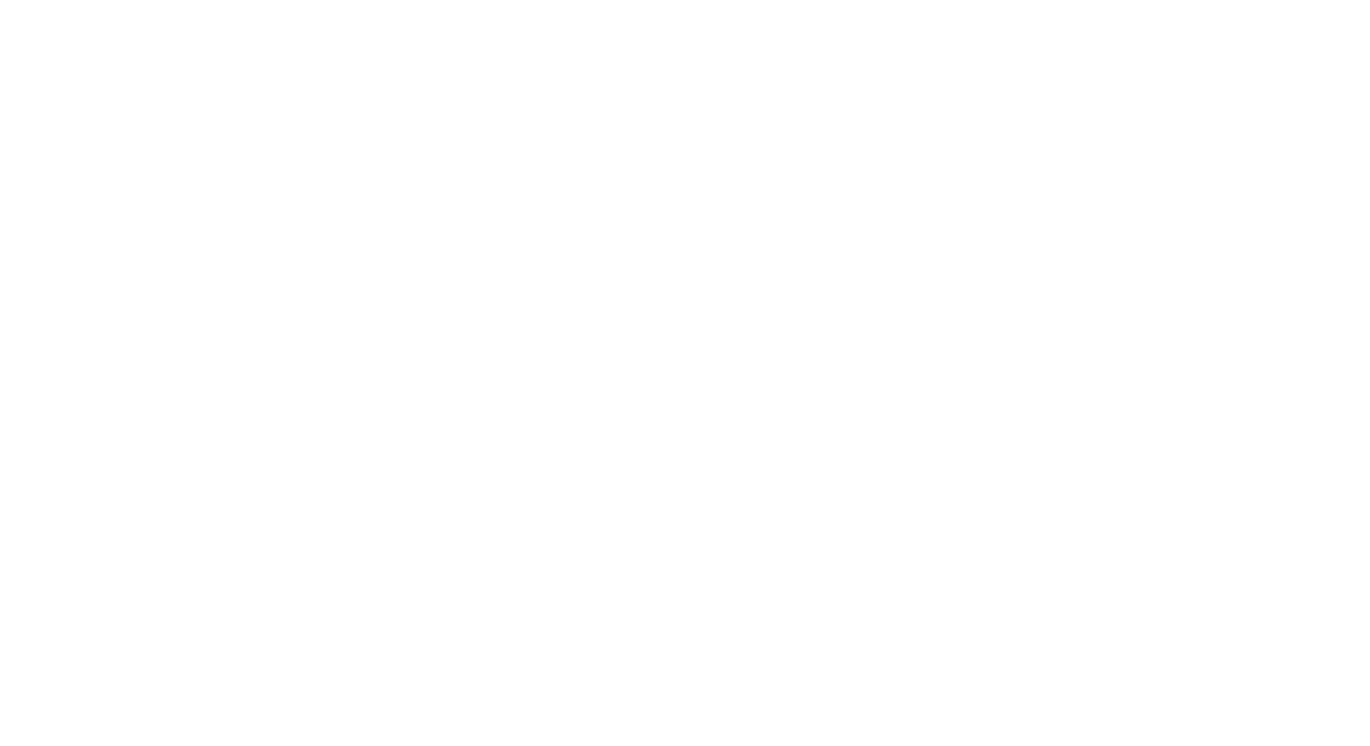
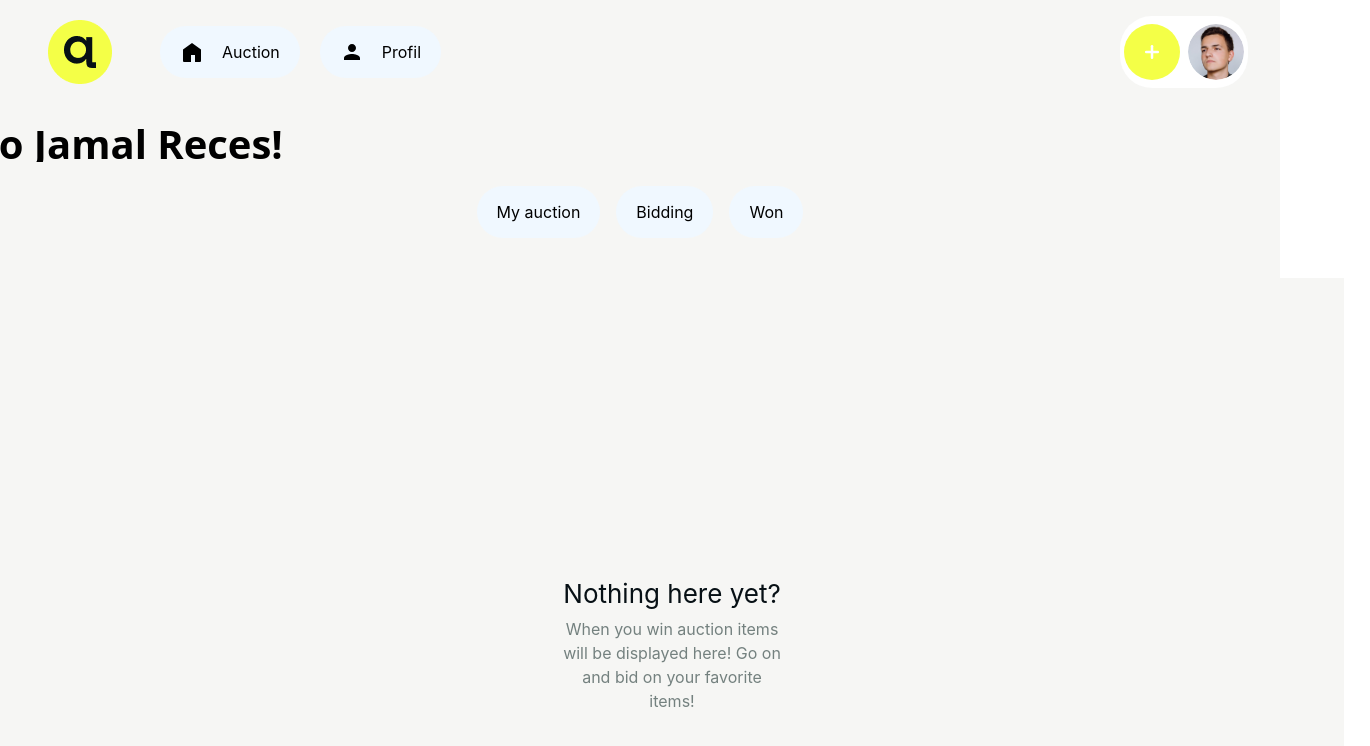
Before and after one commit to AndjelaShida/AuctionBay-Frontend, a React (Vite) app: page /wonemptystate in a window 1280 px wide. Before the commit this address had no page. Shown: the top 746 px of the page, 1370 px wide, since content can reach past the window. Built offline with nearby package versions, Linux system fonts and the light colour scheme.

Commit message:
empty state all files

```diff
--- /dev/null
+++ b/src/emptyState/EmptyState.style.ts
@@ -0,0 +1,53 @@
+import styled from "styled-components";
+
+export const Content = styled.div`
+  display: flex;
+  flex-direction: column;
+  width: 100%;
+  height: 850px;
+  gap: 16px;
+  background-color: #f6f6f4;
+
+`;
+export const TabContent = styled.div`
+  display: flex;
+  width: 100%;
+  height: 786px;
+  gap: 16px;
+  background-color: #f6f6f4;
+  padding: 0 32px;
+  justify-content: center;
+  align-items: center;
+
+`;
+export const EmptyState = styled.div`
+  display: flex;
+  width: 226px;
+  height: 135px;
+  flex-direction: column;
+  gap: 8px;
+  justify-content: center;
+  align-items: center;
+`;
+export const TextTitle = styled.div`
+  width: 350px;
+  height: 31px;
+  font-family: Inter, sans-serif;
+  font-weight: 700px;
+  font-size: 26px;
+  color: #071015;
+  line-height: 120%;
+  text-align: center;
+
+`;
+export const TextCaption = styled.div`
+  width: 226px;
+  height: 96px;
+  font-family: Inter, sans-serif;
+  font-weight: 300px;
+  font-size: 16px;
+  line-height: 24px;
+  color: #74817f;
+  text-align: center;
+
+`;
--- /dev/null
+++ b/src/emptyState/biddingEmpty.tsx
@@ -0,0 +1,98 @@
+import {
+  CircleButton,
+  IconButton,
+  LeftNavigation,
+  Navbar,
+  NavbarContent,
+  NavButton,
+  NavigationTab,
+  ProfileImage,
+  RightNavigation,
+  Wrapper,
+} from "../Base/Base.style";
+import { HomeIcon, UserIcon } from "../icons/homeIcon";
+import {
+  ButtonGroup,
+  NavButton2,
+  TabBar,
+   Title
+} from "../pages/profile/myAuction.style";
+import {
+  Content,
+  EmptyState,
+  TabContent,
+  TextCaption,
+  TextTitle,
+} from "./EmptyState.style";
+
+const BiddingEmpty: React.FC = () => {
+  return (
+    <Wrapper>
+      <Navbar>
+        <NavbarContent>
+          <LeftNavigation>
+            <IconButton to="#">
+              <img src="images/Left navigation.png" alt="left navigation" />
+            </IconButton>
+
+            <NavigationTab>
+              <NavButton to="/auction">
+                <HomeIcon />
+                Auction
+              </NavButton>
+
+              <NavButton to="/profile">
+                <UserIcon />
+                Profil
+              </NavButton>
+            </NavigationTab>
+          </LeftNavigation>
+
+          <RightNavigation>
+            <CircleButton to="/create">
+              <svg
+                width="20"
+                height="20"
+                viewBox="0 0 24 24"
+                fill="none"
+                stroke="white"
+                strokeWidth="3"
+                strokeLinecap="round"
+                strokeLinejoin="round"
+              >
+                <line x1="12" y1="5" x2="12" y2="19" />
+                <line x1="5" y1="12" x2="19" y2="12" />
+              </svg>
+            </CircleButton>
+
+            <ProfileImage to="/profile">
+              <img src="/images/profile.png" alt="Profile"></img>
+            </ProfileImage>
+          </RightNavigation>
+        </NavbarContent>
+      </Navbar>
+
+      <Title>Hello Jamal Reces! </Title>
+      <Content>
+        <TabBar>
+          <ButtonGroup>
+            <NavButton2 to="/myauction">My auction</NavButton2>
+            <NavButton2 to="/bidding">Bidding</NavButton2>
+            <NavButton2 to="/Won ">Won</NavButton2>
+          </ButtonGroup>
+        </TabBar>
+
+        <TabContent>
+          <EmptyState>
+            <TextTitle>No bidding in progress!</TextTitle>
+            <TextCaption>
+              Start bidding by finding new items you like on “Auction” page
+            </TextCaption>
+          </EmptyState>
+        </TabContent>
+      </Content>
+    </Wrapper>
+  );
+};
+
+export default BiddingEmpty;
--- /dev/null
+++ b/src/emptyState/profilEmptyState.tsx
@@ -0,0 +1,101 @@
+import {
+  CircleButton,
+  IconButton,
+  LeftNavigation,
+  Navbar,
+  NavbarContent,
+  NavButton,
+  NavigationTab,
+  ProfileImage,
+  RightNavigation,
+  Wrapper,
+
+} from "../Base/Base.style";
+import { HomeIcon, UserIcon } from "../icons/homeIcon";
+import {
+  ButtonGroup,
+  NavButton2,
+  TabBar,
+  Title
+} from "../pages/profile/myAuction.style";
+import {
+  Content,
+  EmptyState,
+  TabContent,
+  TextCaption,
+  TextTitle,
+
+} from "./EmptyState.style";
+
+const ProfilEmptyState: React.FC = () => {
+  return (
+    <Wrapper>
+      <Navbar>
+        <NavbarContent>
+          <LeftNavigation>
+            <IconButton to="#">
+              <img src="images/Left navigation.png" alt="left navigation" />
+            </IconButton>
+
+            <NavigationTab>
+              <NavButton to="/auction">
+                <HomeIcon />
+                Auction
+              </NavButton>
+
+              <NavButton to="/profile">
+                <UserIcon />
+                Profil
+              </NavButton>
+            </NavigationTab>
+          </LeftNavigation>
+
+          <RightNavigation>
+            <CircleButton to="/create">
+              <svg
+                width="20"
+                height="20"
+                viewBox="0 0 24 24"
+                fill="none"
+                stroke="white"
+                strokeWidth="3"
+                strokeLinecap="round"
+                strokeLinejoin="round"
+              >
+                <line x1="12" y1="5" x2="12" y2="19" />
+                <line x1="5" y1="12" x2="19" y2="12" />
+              </svg>
+            </CircleButton>
+
+            <ProfileImage to="/profile">
+              <img src="/images/profile.png" alt="Profile"></img>
+            </ProfileImage>
+          </RightNavigation>
+        </NavbarContent>
+      </Navbar>
+
+      <Title>Hello Jamal Reces! </Title>
+      <Content>
+        <TabBar>
+          <ButtonGroup>
+            <NavButton2 to="/myauction">My auction</NavButton2>
+            <NavButton2 to="/bidding">Bidding</NavButton2>
+            <NavButton2 to="/Won ">Won</NavButton2>
+          </ButtonGroup>
+        </TabBar>
+
+        <TabContent>
+          <EmptyState>
+            <TextTitle>On no, no auctions added!</TextTitle>
+            <TextCaption>
+              To add new auction click “+” button in navigation bar and new
+              auctions wil be added here!
+            </TextCaption>
+          </EmptyState>
+        </TabContent>
+      </Content>
+    </Wrapper>
+  );
+};
+
+export default ProfilEmptyState;
--- /dev/null
+++ b/src/emptyState/wonEmptyState.tsx
@@ -0,0 +1,99 @@
+import {
+  CircleButton,
+  IconButton,
+  LeftNavigation,
+  Navbar,
+  NavbarContent,
+  NavButton,
+  NavigationTab,
+  ProfileImage,
+  RightNavigation,
+  Wrapper,
+} from "../Base/Base.style";
+import { HomeIcon, UserIcon } from "../icons/homeIcon";
+import {
+  ButtonGroup,
+  NavButton2,
+  TabBar,
+   Title
+} from "../pages/profile/myAuction.style";
+import {
+  Content,
+  EmptyState,
+  TabContent,
+  TextCaption,
+  TextTitle,
+} from "./EmptyState.style";
+
+const WonEmptyState: React.FC = () => {
+  return (
+    <Wrapper>
+      <Navbar>
+        <NavbarContent>
+          <LeftNavigation>
+            <IconButton to="#">
+              <img src="images/Left navigation.png" alt="left navigation" />
+            </IconButton>
+
+            <NavigationTab>
+              <NavButton to="/auction">
+                <HomeIcon />
+                Auction
+              </NavButton>
+
+              <NavButton to="/profile">
+                <UserIcon />
+                Profil
+              </NavButton>
+            </NavigationTab>
+          </LeftNavigation>
+
+          <RightNavigation>
+            <CircleButton to="/create">
+              <svg
+                width="20"
+                height="20"
+                viewBox="0 0 24 24"
+                fill="none"
+                stroke="white"
+                strokeWidth="3"
+                strokeLinecap="round"
+                strokeLinejoin="round"
+              >
+                <line x1="12" y1="5" x2="12" y2="19" />
+                <line x1="5" y1="12" x2="19" y2="12" />
+              </svg>
+            </CircleButton>
+
+            <ProfileImage to="/profile">
+              <img src="/images/profile.png" alt="Profile"></img>
+            </ProfileImage>
+          </RightNavigation>
+        </NavbarContent>
+      </Navbar>
+
+      <Title>Hello Jamal Reces! </Title>
+      <Content>
+        <TabBar>
+          <ButtonGroup>
+            <NavButton2 to="/myauction">My auction</NavButton2>
+            <NavButton2 to="/bidding">Bidding</NavButton2>
+            <NavButton2 to="/Won ">Won</NavButton2>
+          </ButtonGroup>
+        </TabBar>
+
+        <TabContent>
+          <EmptyState>
+            <TextTitle>Nothing here yet?</TextTitle>
+            <TextCaption>
+              When you win auction items will be displayed here! Go on and bid
+              on your favorite items!
+            </TextCaption>
+          </EmptyState>
+        </TabContent>
+      </Content>
+    </Wrapper>
+  );
+};
+
+export default WonEmptyState;
--- a/src/routes/AppRouter.tsx
+++ b/src/routes/AppRouter.tsx
@@ -12,6 +12,9 @@ import Won from "../pages/profile/won";
 import Auctions from "../pages/auction/auctions";
 import Auction from "../pages/auction/auction";
 import AuctionAddedBid from "../pages/auction/auctionAddedBid";
+import ProfilEmptyState from "../emptyState/profilEmptyState";
+import BiddingEmpty from "../emptyState/biddingEmpty";
+import WonEmptyState from "../emptyState/wonEmptyState";
 
 const AppRouter: React.FC = () => {
   return (
@@ -27,6 +30,9 @@ const AppRouter: React.FC = () => {
         <Route path="/auctions" element={<Auctions />} />
         <Route path="/auction" element={<Auction />} />
         <Route path="/auctionAddedBid" element={<AuctionAddedBid />} />
+        <Route path="/profilemptystate" element={<ProfilEmptyState />} />
+        <Route path="/biddingEmpty" element={<BiddingEmpty />} />
+        <Route path="/wonemptystate" element={<WonEmptyState />} />
       </Routes>
     </BrowserRouter>
   );
```
Also changed, not shown: src/Tags/bidStatus.style.ts (deleted), src/Tags/bidStatusTag.style.ts (deleted), src/Tags/bidTimeTag.ts (deleted), src/Tags/bidTimeTag.tsx (deleted).
